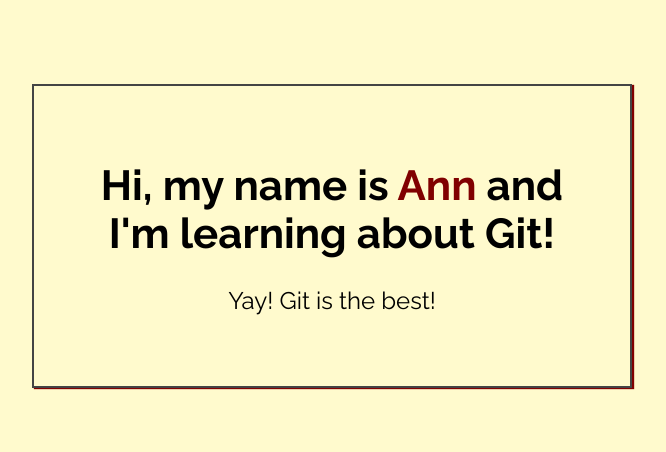
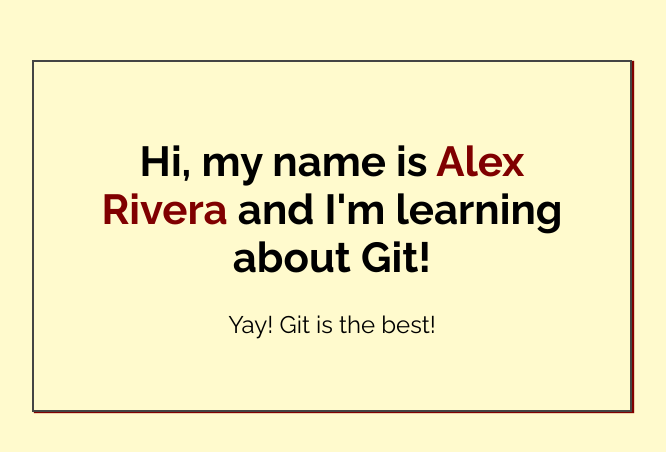
Before and after one commit to alerivera1/my-first-repo, a plain HTML site: page index.html in a window 1280 px wide. Shown: the part 164-616 px from the top of the page, without its empty margins (308-974 px from the left). Drawn offline with Linux system fonts and the light colour scheme.

Commit message:
Added last name to index.html

```diff
--- a/index.html
+++ b/index.html
@@ -14,7 +14,7 @@
 <body>
 
     <div class="greeting">
-        <h1>Hi, my name is <span class="highlight">Ann</span> and I'm learning about Git! </h1>
+        <h1>Hi, my name is <span class="highlight">Alex Rivera</span> and I'm learning about Git! </h1>
 
         <p>Yay! Git is the best!</p>
     </div>
```
